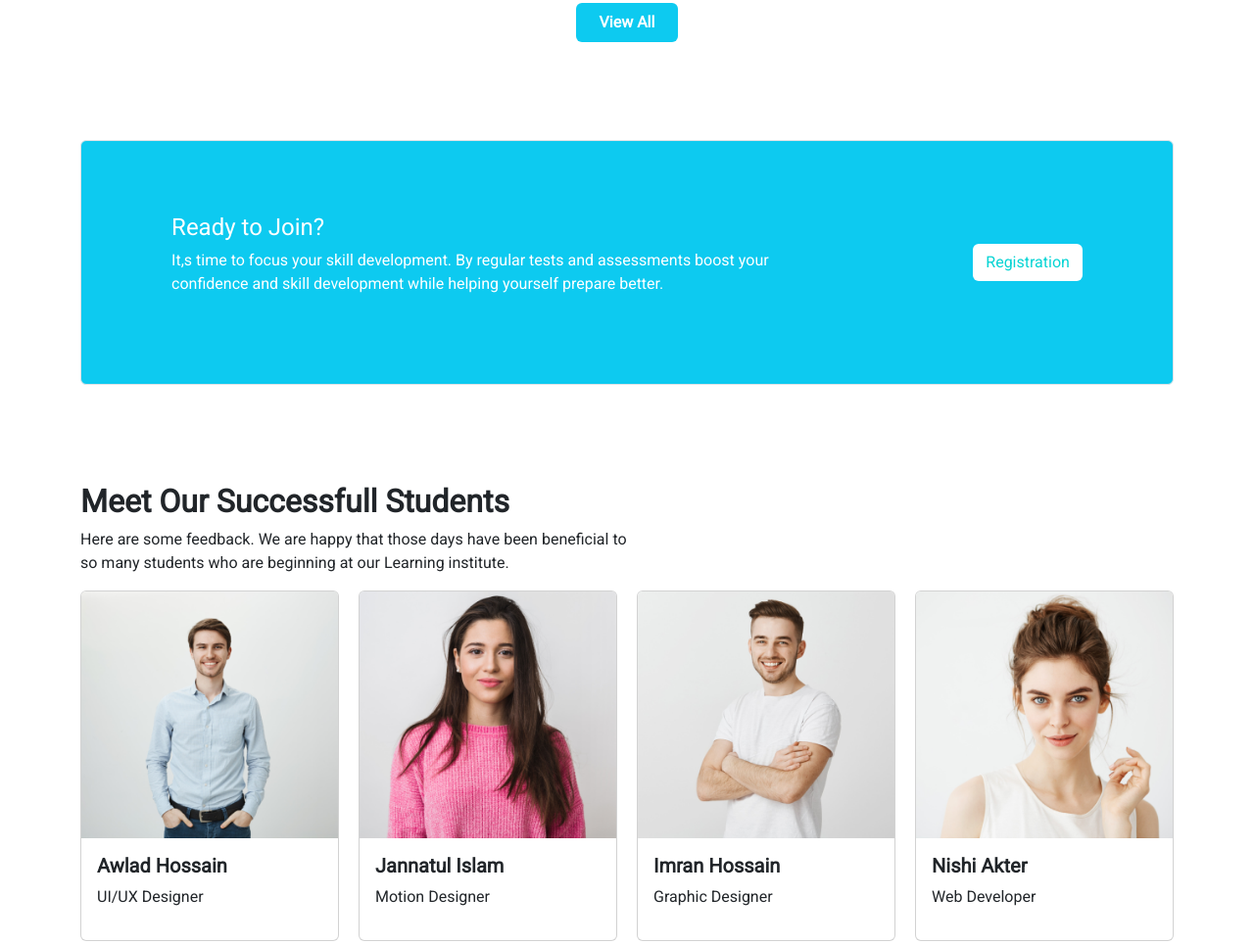
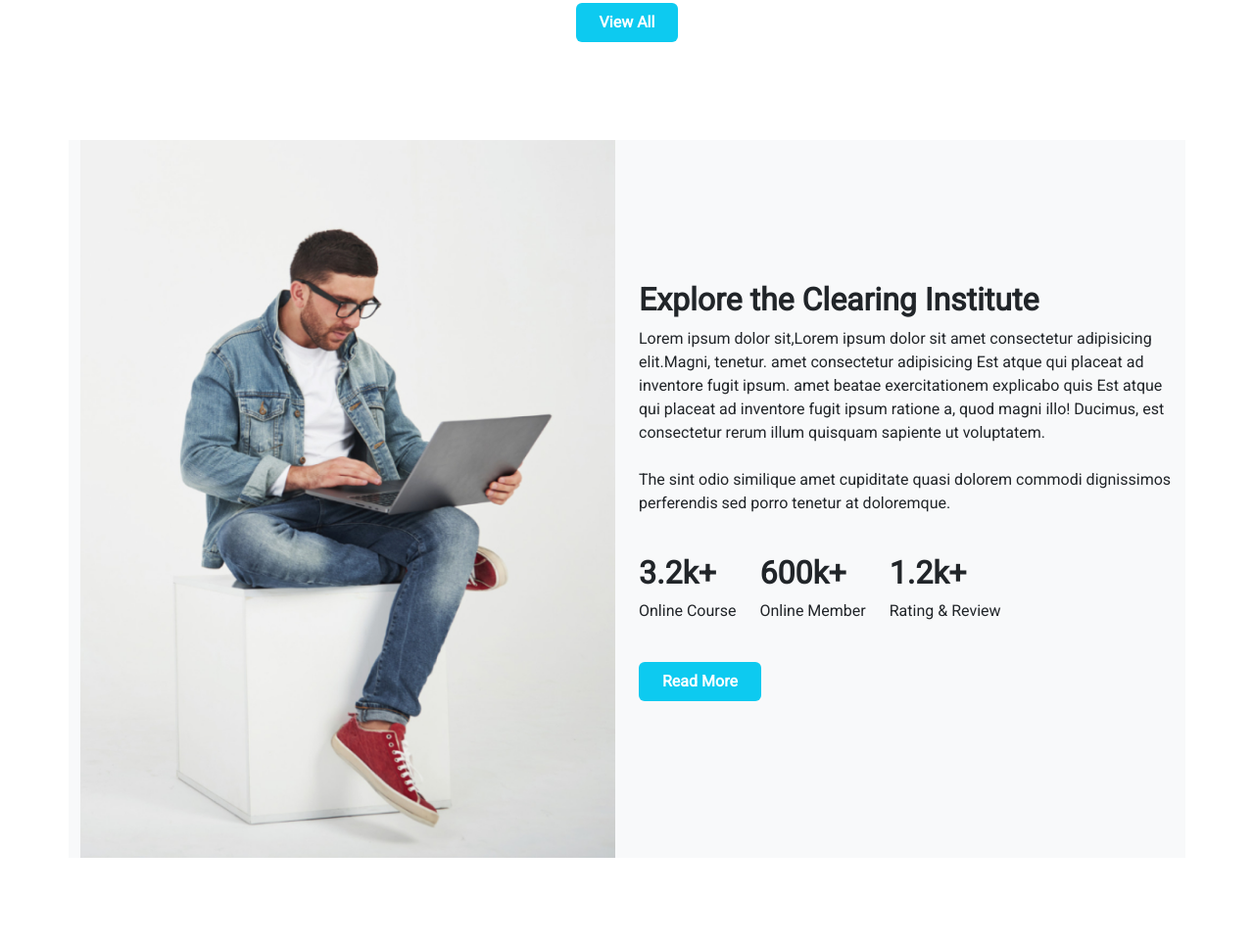
Before and after one commit to SheuliAkterShathy/Education-pro, a plain HTML site: page index.html in a window 1280 px wide. Shown: the part 1743-2707 px from the top of the page at 98% size. Drawn offline with nearby package versions, Linux system fonts and the light colour scheme.

Commit message:
explore added

```diff
--- a/index.html
+++ b/index.html
@@ -176,6 +176,40 @@
            </div>
         </section>
         <!-- course section ends here -->
+        <!-- explore-institute section starts here -->
+
+        <section class="container bg-light explore-institute">
+          <div class="row d-flex align-items-center">
+           <div class="col-lg-6 col-md-6 col-sm 12 explore-image">
+             <img src="images/working.png" alt="">
+           </div>
+           <div class="col-lg-6 col-md-6 col-sm 12 pt-2 explore-para">
+              <h2 class="fw-bold">Explore the Clearing Institute</h2>
+              <P>Lorem ipsum dolor sit,Lorem ipsum dolor sit amet consectetur adipisicing elit.<span class="hidden">Magni, tenetur. amet consectetur adipisicing  Est atque qui placeat ad inventore fugit ipsum. amet beatae exercitationem explicabo quis Est atque qui placeat ad inventore fugit ipsum ratione a, quod magni illo! Ducimus, est consectetur rerum illum quisquam sapiente ut voluptatem.</span> <br><br>
+             The sint odio similique amet cupiditate quasi dolorem commodi dignissimos perferendis sed porro tenetur at doloremque.</P> <br>
+             <div class="d-flex">
+              <div class="me-4">
+                <h2 class="fw-bold">3.2k+</h2>
+                <p>Online Course</p>
+              </div>
+              <div class="me-4">
+                <h2 class="fw-bold">600k+</h2>
+                <p>Online Member</p>
+              </div>
+              <div class="me-4">
+                <h2 class="fw-bold">1.2k+</h2>
+                <p>Rating & Review</p>
+              </div>
+             </div>
+
+             <div class="my-4">
+              <button class="bg-info text-white border-0 py-2 px-4 rounded-2 fw-bold">Read More</button>
+             </div>
+           </div>
+          </div>
+        </section>
+        <!-- explore-institute section ends here -->
+
         <!-- join section starts here -->
          <section class="container mb-5">
             <div class="bg-info p-2 d-flex justify-content-around align-items-center border rounded join-section">
--- a/style.css
+++ b/style.css
@@ -18,6 +18,7 @@ header{
     font-size: 80px;
 }
 /* header ends here */
+
 /* discover-section-starts here */
 .grid-container{
     display: grid;
@@ -31,6 +32,18 @@ header{
 }
 /* discover-section-ends here */
 
+/* explore-institute section starts here */
+.explore-institute{
+    margin-top: 100px;
+}
+.explore-image img{
+    max-height: 100%;
+
+}
+.explore-para{
+    max-height: 100%;
+}
+/* explore-institute section ends here */
 .cards{
     display: grid;
     grid-template-columns: repeat(4,1fr);
@@ -130,6 +143,9 @@ header{
     .started-para{
         font-size: 50px;
     }
+    .hidden{
+        display: none;
+    }
     .join-section{
         flex-direction: column;
         text-align: center;
```
Also changed, not shown: images/comma.png (added), images/working.png (added).
